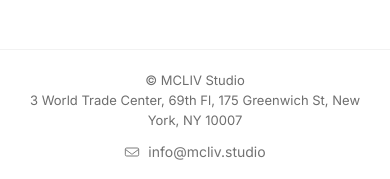
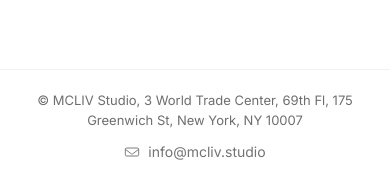
Before and after one commit to aklo360/mcliv, a Next.js app: page / in a window 390 px wide. Shown: the part 662-841 px from the top of the page. Built offline with nearby package versions, Linux system fonts and the light colour scheme; no server answers; a web font is replaced by a local one.

Commit message:
footer mobile

```diff
--- a/components/Footer.tsx
+++ b/components/Footer.tsx
@@ -4,10 +4,7 @@
       <div className="mx-auto max-w-7xl px-6 py-5 flex flex-col items-center text-center gap-3 md:flex-row md:items-center md:justify-between md:text-left text-sm text-neutral-500">
         <div>
           <address className="meta not-italic">
-            © MCLIV Studio
-            <span className="hidden md:inline">, </span>
-            <br className="block md:hidden" />
-            3 World Trade Center, 69th Fl, 175 Greenwich St, New York, NY 10007
+            © MCLIV Studio, 3 World Trade Center, 69th Fl, 175 Greenwich St, New York, NY 10007
           </address>
         </div>
         <div className="flex items-center gap-4 justify-center md:justify-end">
```
